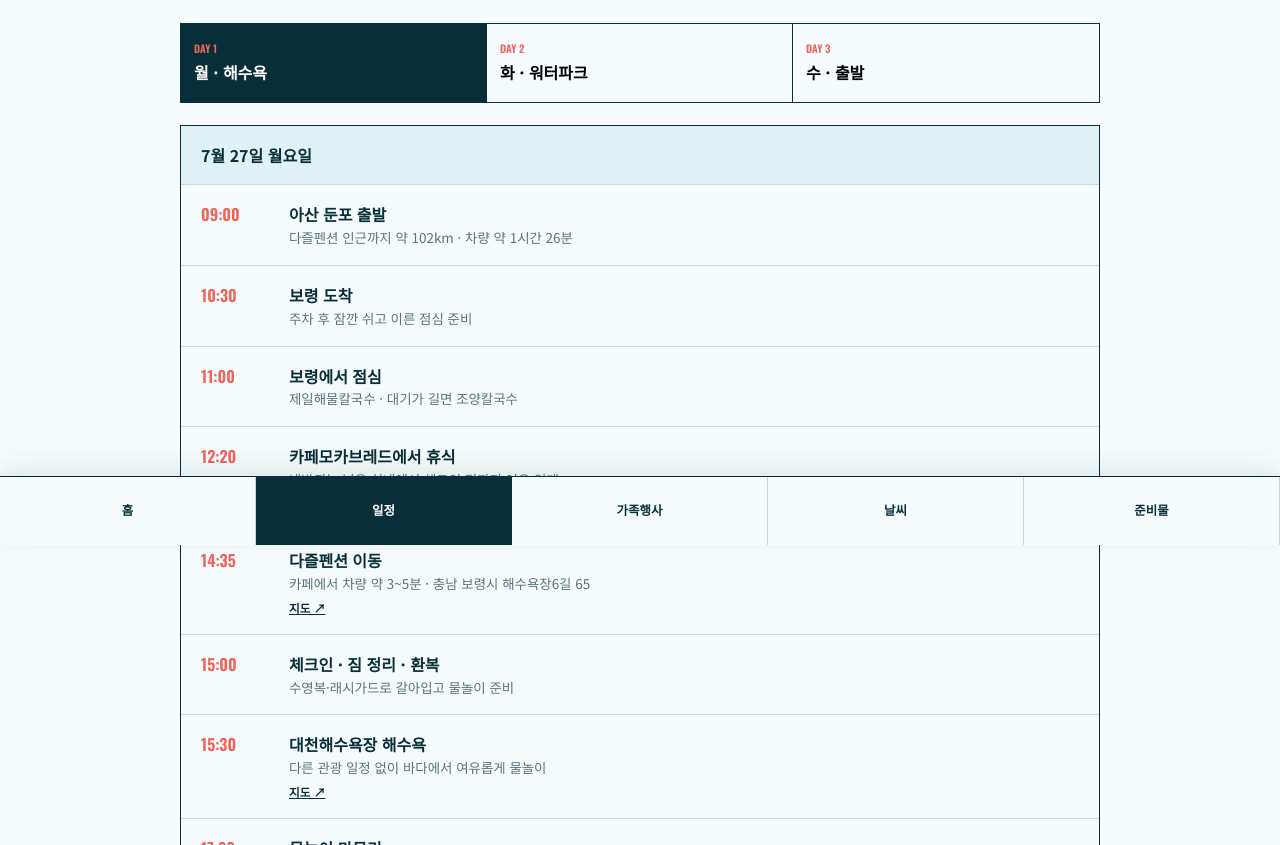
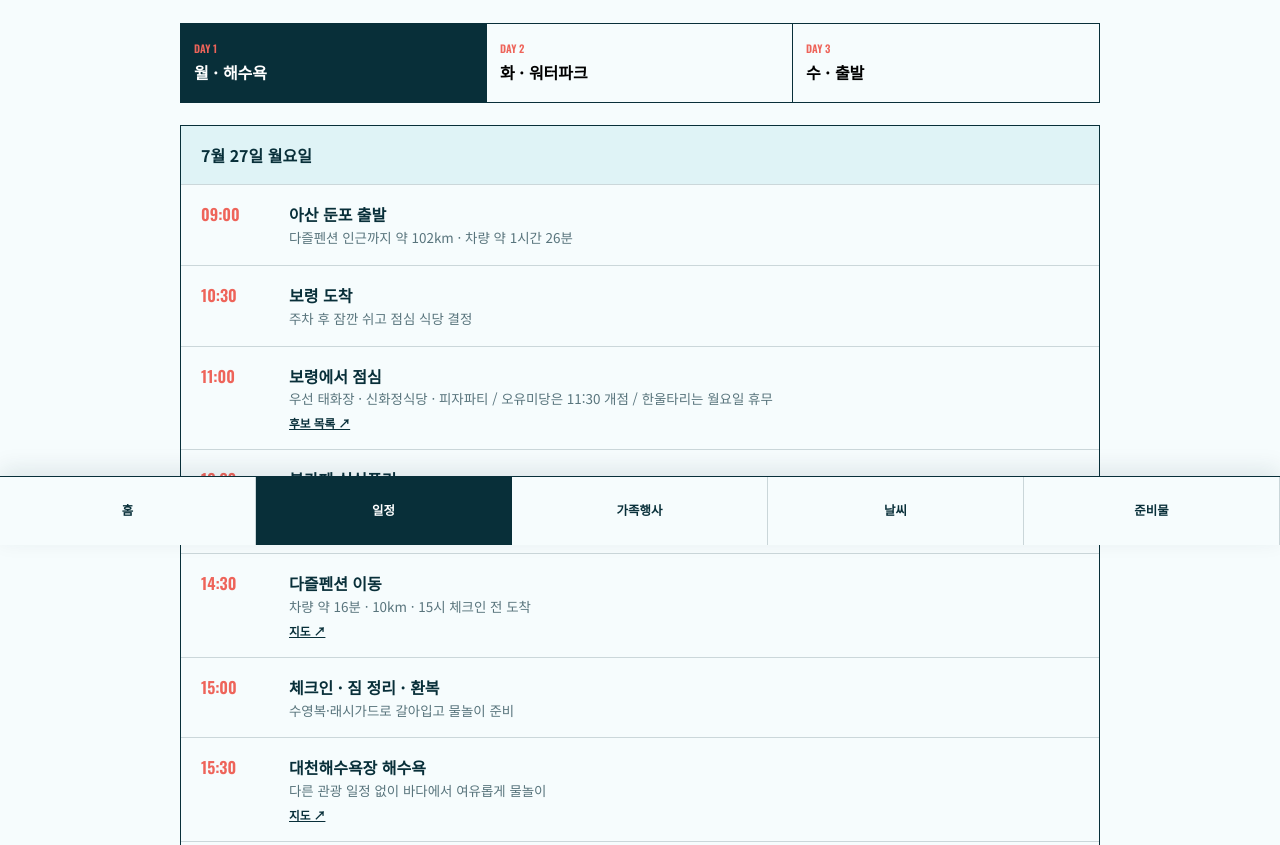
Before and after one commit to kimisjun/boryeong-roadmovie, a plain HTML site: page itinerary.html in a window 1280 px wide. Shown: the part 255-1100 px from the top of the page. Drawn offline with nearby package versions, Linux system fonts and the light colour scheme.

Commit message:
Add Monday lunch options and book cafe stop

```diff
--- a/itinerary.html
+++ b/itinerary.html
@@ -10,10 +10,10 @@
     <h2>7월 27일 월요일</h2>
     <ol>
       <li><time>09:00</time><div><b>아산 둔포 출발</b><span>다즐펜션 인근까지 약 102km · 차량 약 1시간 26분</span></div></li>
-      <li><time>10:30</time><div><b>보령 도착</b><span>주차 후 잠깐 쉬고 이른 점심 준비</span></div></li>
-      <li><time>11:00</time><div><b>보령에서 점심</b><span>제일해물칼국수 · 대기가 길면 조양칼국수</span></div></li>
-      <li><time>12:20</time><div><b>카페모카브레드에서 휴식</b><span>냉방되는 넓은 실내에서 체크인 전까지 여유 있게</span><a href="https://map.naver.com/p/entry/place/1274928531" target="_blank" rel="noopener">지도 ↗</a></div></li>
-      <li><time>14:35</time><div><b>다즐펜션 이동</b><span>카페에서 차량 약 3~5분 · 충남 보령시 해수욕장6길 65</span><a href="https://map.naver.com/p/entry/place/1744604491" target="_blank" rel="noopener">지도 ↗</a></div></li>
+      <li><time>10:30</time><div><b>보령 도착</b><span>주차 후 잠깐 쉬고 점심 식당 결정</span></div></li>
+      <li><time>11:00</time><div><b>보령에서 점심</b><span>우선 태화장 · 신화정식당 · 피자파티 / 오유미당은 11:30 개점 / 한울타리는 월요일 휴무</span><a href="https://naver.me/GWWaLzCG" target="_blank" rel="noopener">후보 목록 ↗</a></div></li>
+      <li><time>12:30</time><div><b>북카페 심심푸리</b><span>점심이 늦으면 12:45 도착 · 시원한 실내에서 14:30까지 휴식</span><a href="https://map.naver.com/p/search/%EB%B6%81%EC%B9%B4%ED%8E%98%20%EC%8B%AC%EC%8B%AC%ED%91%B8%EB%A6%AC%20%EB%B3%B4%EB%A0%B9%EB%8F%99%EB%8C%80%EC%A0%90" target="_blank" rel="noopener">지도 ↗</a></div></li>
+      <li><time>14:30</time><div><b>다즐펜션 이동</b><span>차량 약 16분 · 10km · 15시 체크인 전 도착</span><a href="https://map.naver.com/p/entry/place/1744604491" target="_blank" rel="noopener">지도 ↗</a></div></li>
       <li><time>15:00</time><div><b>체크인 · 짐 정리 · 환복</b><span>수영복·래시가드로 갈아입고 물놀이 준비</span></div></li>
       <li><time>15:30</time><div><b>대천해수욕장 해수욕</b><span>다른 관광 일정 없이 바다에서 여유롭게 물놀이</span><a href="https://map.naver.com/p/search/%EB%8C%80%EC%B2%9C%ED%95%B4%EC%88%98%EC%9A%95%EC%9E%A5" target="_blank" rel="noopener">지도 ↗</a></div></li>
       <li><time>17:30</time><div><b>물놀이 마무리</b><span>현장 입수 통제·안전요원 안내 우선</span></div></li>
```
